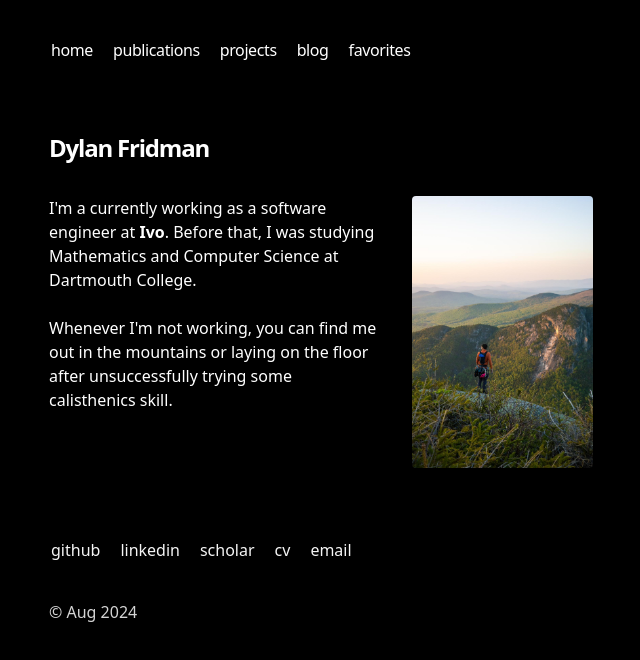
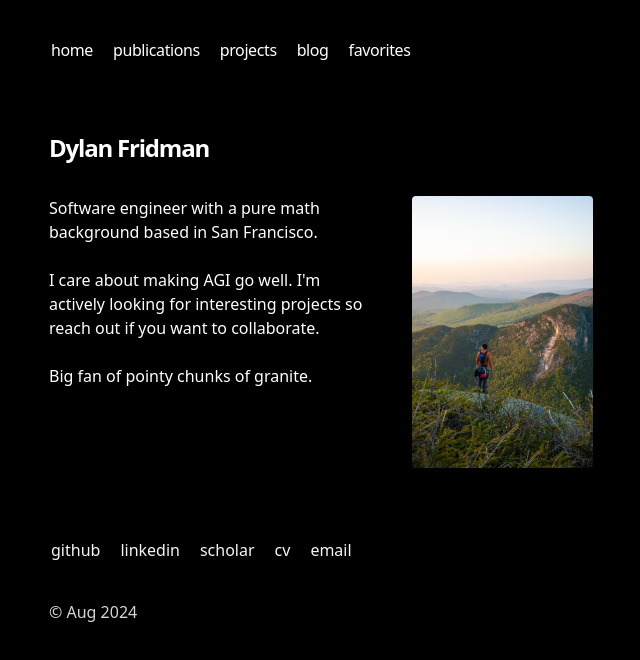
Before and after one commit to Raikhen/portfolio, a Next.js app: page / in a window 1280 px wide. Shown: the top 660 px of the page, without its empty margins (319-959 px from the left). Built offline with nearby package versions, Linux system fonts and the light colour scheme.

Commit message:
Update intro and cv

```diff
--- a/app/components/footer.tsx
+++ b/app/components/footer.tsx
@@ -1,3 +1,5 @@
+'use client'
+
 import Link from 'next/link'
 
 export default function Footer() {
--- a/app/page.tsx
+++ b/app/page.tsx
@@ -10,18 +10,14 @@ export default function Page() {
       <div className="grid grid-cols-3 space-x-8">
         <div className="col-span-2 flex flex-col gap-6">
           <p>
-            I'm a currently working as a software engineer at{' '}
-            <StyledLink href="https://ivo.ai" inParagraph>
-              Ivo
-            </StyledLink>
-            . Before that, I was studying Mathematics and Computer Science at
-            Dartmouth College.
+            Software engineer with a pure math background based in San
+            Francisco.
           </p>
           <p>
-            Whenever I'm not working, you can find me out in the mountains or
-            laying on the floor after unsuccessfully trying some calisthenics
-            skill.
+            I care about making AGI go well. I'm actively looking for
+            interesting projects so reach out if you want to collaborate.
           </p>
+          <p>Big fan of pointy chunks of granite.</p>
         </div>
         <div className="col-span-1">
           <Image
```
Also changed, not shown: 1 other file (tests, documents, lock files or other folders).
